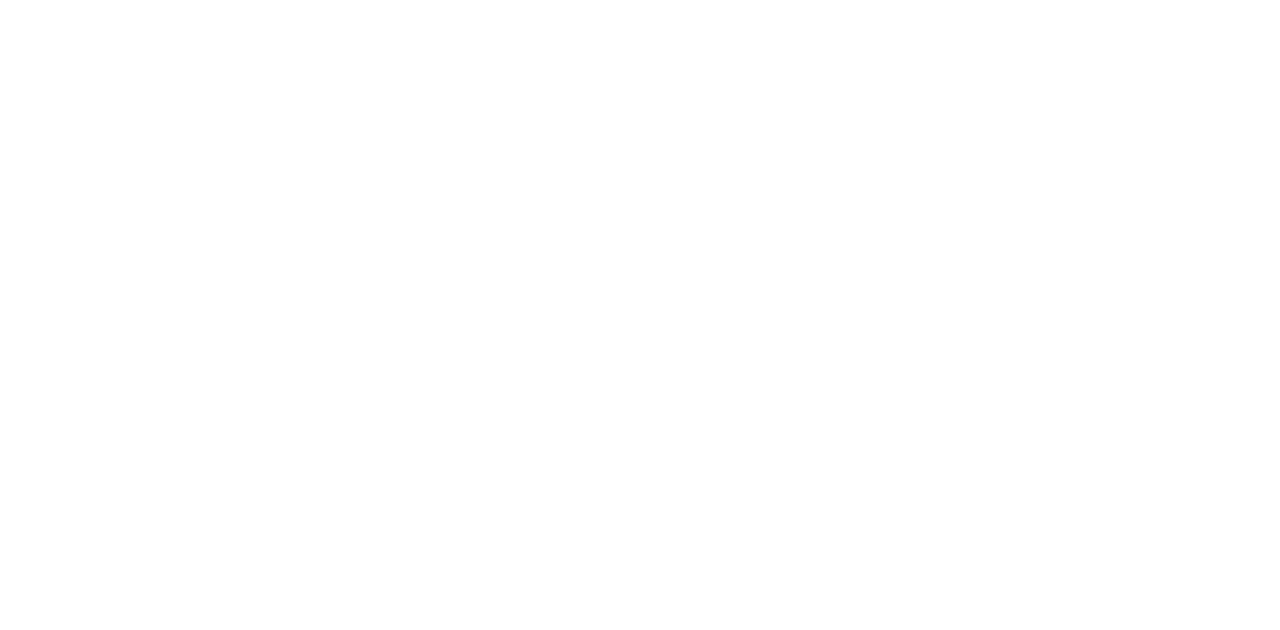
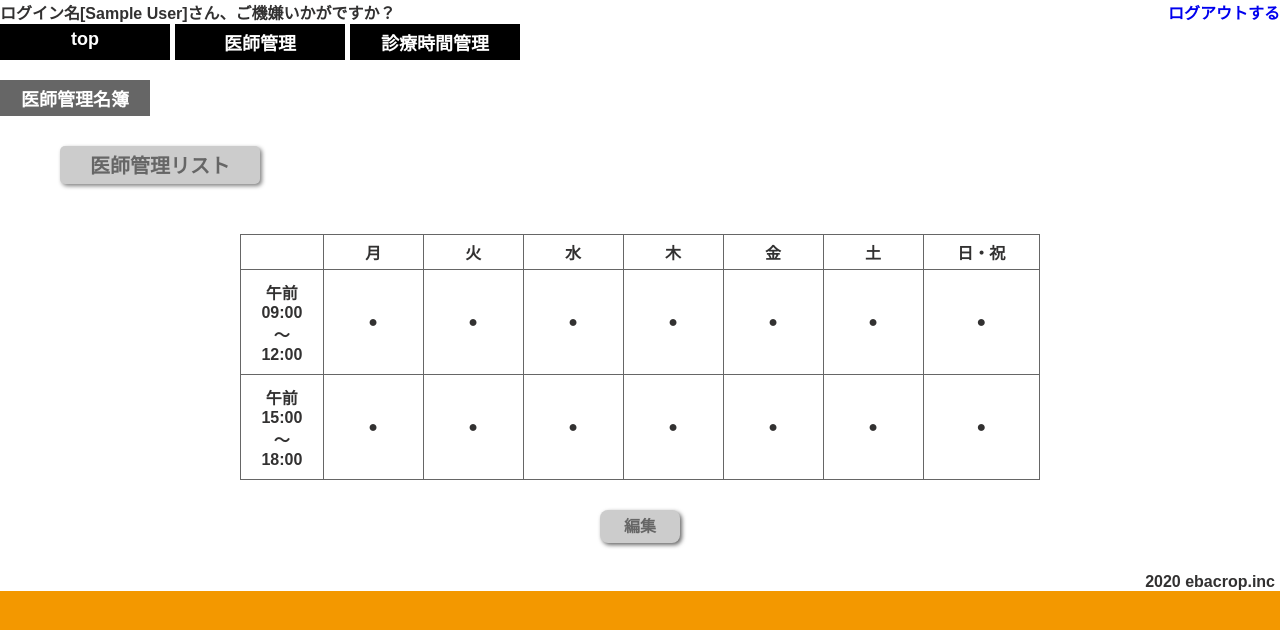
Before and after one commit to yamaguchi-yumiko/kasugacho-clinic-yamaguchi, a PHP site: page /admin/consultation_time_list.php in a window 1280 px wide. Before the commit the part shown is empty. Shown: the top 630 px of the page. Run offline with PHP 8.4, Linux system fonts and the light colour scheme; the visitor is signed in with stand-in values (Sample User, id 1).

Commit message:
style:consultation_time_list

```diff
--- a/admin/consultation_time_list.php
+++ b/admin/consultation_time_list.php
@@ -0,0 +1,81 @@
+<?php
+require_once('config.php');
+auth_confirm();
+
+?>
+
+<!DOCTYPE HTML>
+<html lang="ja">
+
+<head>
+    <meta charset="utf-8">
+    <meta name="viewport" content="width=device-width, initial-scale=1">
+    <meta name="robots" content="noindex,nofollow,noarchive">
+    <title>診療時間管理ページ</title>
+    <link rel="stylesheet" type="text/css" href="../css/common.css" media="all">
+    <link rel="stylesheet" type="text/css" href="../css/doctormanagement.css" media="all">
+    <script type="text/javascript" src="../js/animation.js"></script>
+</head>
+
+<body class="list_conteaner">
+    <header>
+        <div class="header">
+            <p>ログイン名[<?= h($_SESSION['name']) ?>]さん、ご機嫌いかがですか？</p>
+            <p><a href="logout.php">ログアウトする</a></p>
+        </div>
+        <div class="navlist">
+            <ul>
+                <li><a href="top.php">top</a></li>
+                <li><a href="doctor_list.php">医師管理</a></li>
+                <li><a href="consultation_time_list.php">診療時間管理</a></li>
+            </ul>
+        </div>
+    </header>
+
+    <main class="list_main">
+
+        <div class="list_nav">
+            <ul>
+                <li><a href="#">医師管理名簿</a></li>
+            </ul>
+        </div>
+        <?= getPage(); ?>
+        <table class="consultation-listbox">
+            <tr>
+                <th></th>
+                <th>月</th>
+                <th>火</th>
+                <th>水</th>
+                <th>木</th>
+                <th>金</th>
+                <th>土</th>
+                <th>日・祝</th>
+            </tr>
+            <tr>
+                <td>午前<br>09:00<br>〜<br>12:00</td>
+                <td>●</td>
+                <td>●</td>
+                <td>●</td>
+                <td>●</td>
+                <td>●</td>
+                <td>●</td>
+                <td>●</td>
+            </tr>
+            <tr>
+                <td>午前<br>15:00<br>〜<br>18:00</td>
+                <td>●</td>
+                <td>●</td>
+                <td>●</td>
+                <td>●</td>
+                <td>●</td>
+                <td>●</td>
+                <td>●</td>
+            </tr>
+        </table>
+        <p class="time-buttun"><a href="consultation_time_edit.php">編集</a></p>
+    </main>
+
+    <footer class="footer">2020 ebacrop.inc</footer>
+</body>
+
+</html>
--- a/admin/doctor_list.php
+++ b/admin/doctor_list.php
@@ -37,6 +37,7 @@ if (isset($_GET['id'])) {
             <ul>
                 <li><a href="top.php">top</a></li>
                 <li><a href="doctor_list.php">医師管理</a></li>
+                <li><a href="consultation_time_list.php">診療時間管理</a></li>
             </ul>
         </div>
     </header>
--- a/admin/top.php
+++ b/admin/top.php
@@ -26,6 +26,7 @@ auth_confirm();
             <ul>
                 <li><a href="top.php">top</a></li>
                 <li><a href="doctor_list.php">医師管理</a></li>
+                <li><a href="consultation_time_list.php">診療時間管理</a></li>
             </ul>
         </div>
     </header>
--- a/css/doctormanagement.css
+++ b/css/doctormanagement.css
@@ -308,3 +308,44 @@ body {
   background: #fff;
   padding-top: 20px;
 }
+
+/*-------------------------
+ 診療時間管理
+-------------------------*/
+
+.consultation-listbox {
+    width: 800px;
+    margin: auto;
+    border-collapse: collapse;
+    text-align: center;
+    margin-top: 50px;
+  }
+
+.consultation-listbox th{
+    padding: 5px 5px 5px 5px;
+    border: 1px solid #666;
+}
+
+.consultation-listbox td:nth-of-type(1n + 2) {
+
+    padding: 20px 20px 20px 20px;
+    border: 1px solid #666;
+  }
+
+.consultation-listbox td {
+  padding: 10px 0px 10px 0px;
+  border: 1px solid #666;
+}
+
+.time-buttun a{
+  width: 80px;
+  height: 30px;
+  display: inline-block;
+  background: #cccccc;
+  color: #666;
+  text-align: center;
+  padding-top: 3px;
+  margin-top: 30px;
+  box-shadow: 2px 2px 4px #666;
+  border-radius: 8px;
+}
```
